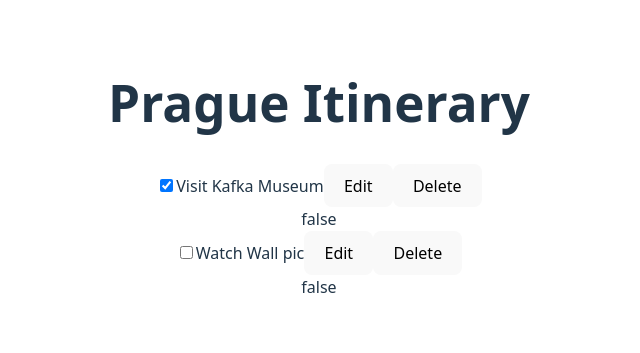
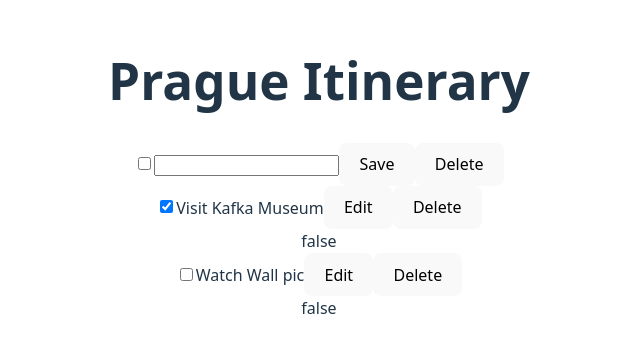
Before and after one commit to DanielRios491/bootcamp-frontend-25, a React (Vite) app: page / in a window 1280 px wide. Shown: the part 231-584 px from the top of the page, without its empty margins (321-961 px from the left). Built offline with nearby package versions, Linux system fonts and the light colour scheme.

Commit message:
corrections added, we will create new todos

```diff
--- a/src/components/organisms/ToDoOrganism.jsx
+++ b/src/components/organisms/ToDoOrganism.jsx
@@ -1,5 +1,6 @@
 import { useState } from 'react';
-import ToDoMolecule from '../molecules/ToDoMolecule'
+import ToDoMolecule from '../molecules/ToDoMolecule';
+import NewToDoMolecule from '../molecules/ToDoMolecule';
 
 export default function ToDoOrganism() {
 
@@ -19,18 +20,28 @@ export default function ToDoOrganism() {
     }
 
     function editToDo(id) {
-        console.log("edit");
+        const item = toDoList.find(i => i.id === id);
+
+        if (item.done) {
+            alert("This todo is already done. You can’t edit it.");
+            return;
+        }
+
         setToDoList(prev =>
             prev.map(item =>
-                item.id === id && !item.done
+            item.id === id
                 ? { ...item, editable: !item.editable }
                 : item
             )
         );
     }
 
-    function updateText(params) {
-
+    function updateText(id, text) {
+        setToDoList(prev =>
+            prev.map(item =>
+                item.id === id ? { ...item, name: text } : item
+            )
+        );
     }
 
     function deleteToDO (id) {
@@ -43,6 +54,7 @@ export default function ToDoOrganism() {
 
     return (
         <div>
+            <NewToDoMolecule />
             {
                 toDoList.map((element, index) => {
                     return (
```
